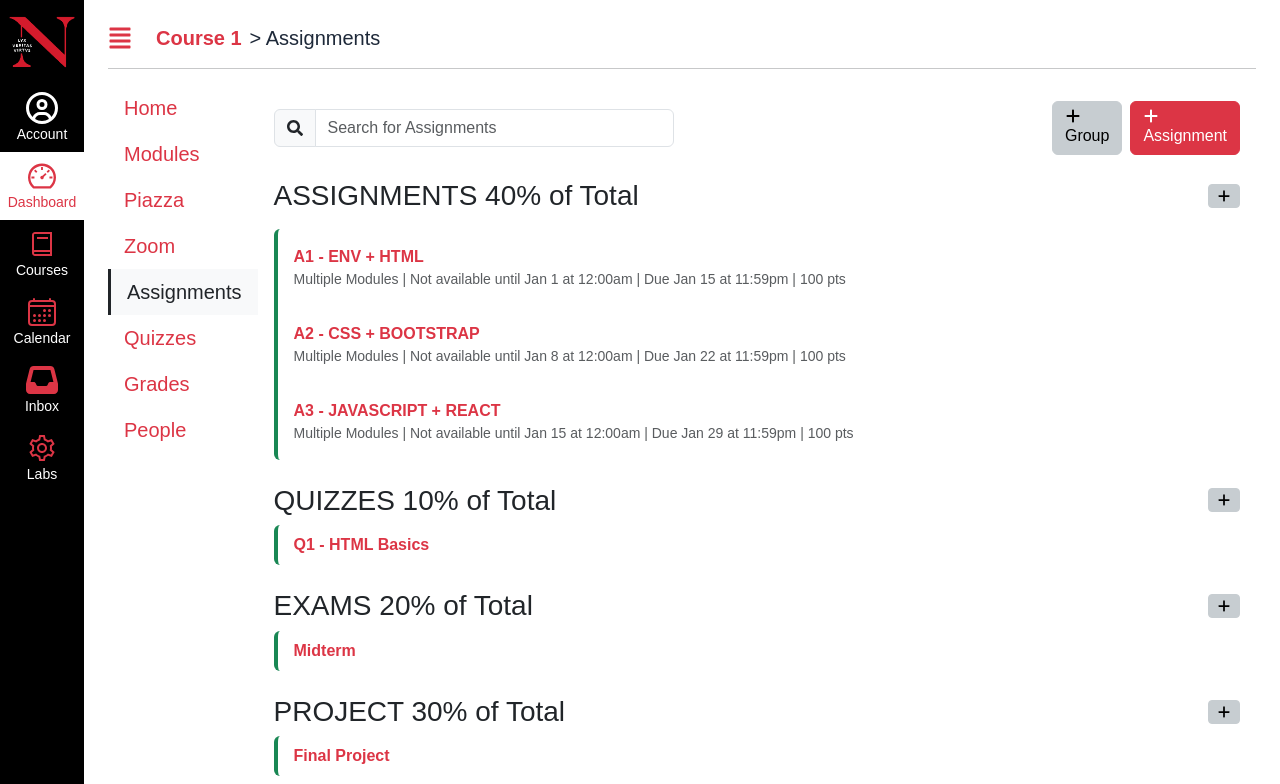
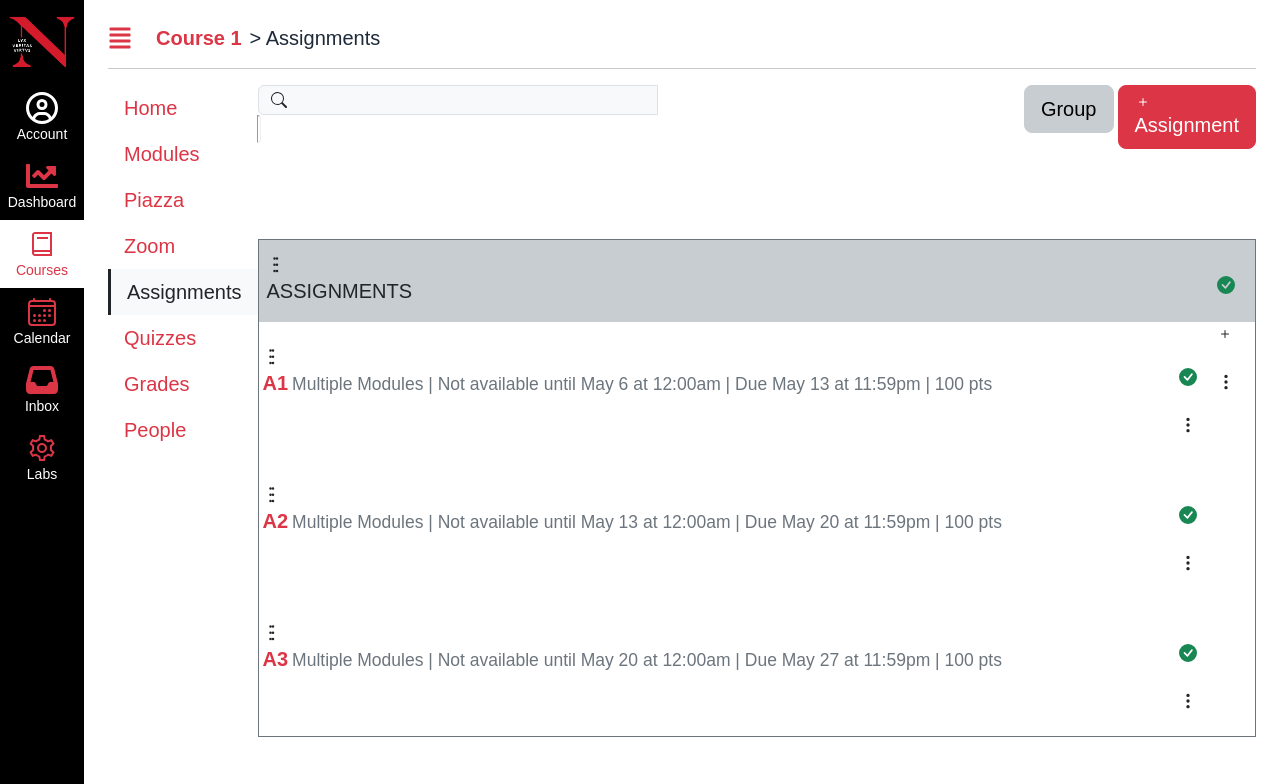
Before and after one commit to itsjustshubh/kambaz-next-js, a Next.js app: page /courses/1/assignments in a window 1280 px wide. Shown: the top 784 px of the page. Built offline with nearby package versions, Linux system fonts and the light colour scheme.

Commit message:
Enhance Kambaz navigation with active state management and improve assignment page layout; add new icons and search functionality; update CSS for better spacing and alignment.

```diff
--- a/app/(kambaz)/Navigation.tsx
+++ b/app/(kambaz)/Navigation.tsx
@@ -1,7 +1,8 @@
 "use client";
 
 import { ReactNode } from "react";
-import { AiOutlineDashboard } from "react-icons/ai";
+import { usePathname } from "next/navigation";
+import { FaChartLine } from "react-icons/fa";
 import { IoCalendarOutline } from "react-icons/io5";
 import { LiaBookSolid, LiaCogSolid } from "react-icons/lia";
 import { FaInbox, FaRegCircleUser } from "react-icons/fa6";
@@ -40,6 +41,14 @@ function NavItem({
 }
 
 export default function KambazNavigation() {
+  const pathname = usePathname();
+  const isAccount = pathname === "/account" || pathname.startsWith("/account/");
+  const isDashboard = pathname === "/dashboard";
+  const isCourses = pathname === "/courses" || pathname.startsWith("/courses/");
+  const isCalendar = pathname.startsWith("/calendar");
+  const isInbox = pathname.startsWith("/inbox");
+  const isLabs = pathname.startsWith("/labs");
+
   return (
     <div
       id="wd-kambaz-navigation"
@@ -63,38 +72,43 @@ export default function KambazNavigation() {
         id="wd-account-link"
         icon={<FaRegCircleUser />}
         label="Account"
+        active={isAccount}
         iconRed={false}
       />
       <NavItem
         href="/dashboard"
         id="wd-dashboard-link"
-        icon={<AiOutlineDashboard />}
+        icon={<FaChartLine />}
         label="Dashboard"
-        active
+        active={isDashboard}
       />
       <NavItem
         href="/courses"
         id="wd-course-link"
         icon={<LiaBookSolid />}
         label="Courses"
+        active={isCourses}
       />
       <NavItem
         href="/calendar"
         id="wd-calendar-link"
         icon={<IoCalendarOutline />}
         label="Calendar"
+        active={isCalendar}
       />
       <NavItem
         href="/inbox"
         id="wd-inbox-link"
         icon={<FaInbox />}
         label="Inbox"
+        active={isInbox}
       />
       <NavItem
         href="/labs"
         id="wd-labs-link"
         icon={<LiaCogSolid />}
         label="Labs"
+        active={isLabs}
       />
     </div>
   );
--- a/app/(kambaz)/account/Navigation.tsx
+++ b/app/(kambaz)/account/Navigation.tsx
@@ -5,7 +5,7 @@ import { usePathname } from "next/navigation";
 export default function AccountNavigation() {
   const pathname = usePathname();
   const linkClass = (path: string) =>
-    `list-group-item border-0 ${pathname === path ? "active" : "text-danger"}`;
+    `list-group-item border-0 ${pathname === path ? "border-start border-3 border-dark text-dark bg-light" : "text-danger"}`;
   return (
     <div id="wd-account-navigation" className="wd list-group fs-5 rounded-0">
       <Link href="/account/signin" className={linkClass("/account/signin")}>
--- /dev/null
+++ b/app/(kambaz)/calendar/page.tsx
@@ -0,0 +1,8 @@
+export default function Calendar() {
+  return (
+    <div id="wd-calendar">
+      <h1 id="wd-calendar-title">Calendar</h1>
+      <hr />
+    </div>
+  );
+}
--- a/app/(kambaz)/courses/[cid]/Navigation.tsx
+++ b/app/(kambaz)/courses/[cid]/Navigation.tsx
@@ -10,15 +10,17 @@ export default function CourseNavigation({ cid }: { cid: string }) {
     exact
       ? pathname === path
       : pathname === path || pathname.startsWith(path + "/");
+  const isHomeActive = pathname === base || pathname === `${base}/home`;
   const linkClass = (path: string, exact = false) =>
     `list-group-item border-0 ${isActive(path, exact) ? "border-start border-3 border-dark text-dark bg-light" : "text-danger"}`;
+  const homeLinkClass = `list-group-item border-0 ${isHomeActive ? "border-start border-3 border-dark text-dark bg-light" : "text-danger"}`;
 
   return (
     <div id="wd-courses-navigation" className="wd list-group fs-5 rounded-0">
       <Link
         href={`${base}/home`}
         id="wd-course-home-link"
-        className={linkClass(`${base}/home`, true)}
+        className={homeLinkClass}
       >
         Home
       </Link>
--- a/app/(kambaz)/courses/[cid]/assignments/page.tsx
+++ b/app/(kambaz)/courses/[cid]/assignments/page.tsx
@@ -1,13 +1,128 @@
 import Link from "next/link";
-import {
-  Button,
-  Form,
-  InputGroup,
-  ListGroup,
-  ListGroupItem,
-} from "react-bootstrap";
-import { FaSearch } from "react-icons/fa";
-import { FaPlus } from "react-icons/fa6";
+
+function SearchIcon() {
+  return (
+    <svg
+      xmlns="http://www.w3.org/2000/svg"
+      width="16"
+      height="16"
+      fill="currentColor"
+      viewBox="0 0 16 16"
+    >
+      <path d="M11.742 10.344a6.5 6.5 0 1 0-1.397 1.398h-.001c.03.04.062.078.098.115l3.85 3.85a1 1 0 0 0 1.415-1.414l-3.85-3.85a1.007 1.007 0 0 0-.115-.1zM12 6.5a5.5 5.5 0 1 1-11 0 5.5 5.5 0 0 1 11 0z" />
+    </svg>
+  );
+}
+
+function PlusIcon({ className }: { className?: string }) {
+  return (
+    <svg
+      xmlns="http://www.w3.org/2000/svg"
+      width="16"
+      height="16"
+      fill="currentColor"
+      viewBox="0 0 16 16"
+      className={className}
+    >
+      <path d="M8 4a.5.5 0 0 1 .5.5v3h3a.5.5 0 0 1 0 1h-3v3a.5.5 0 0 1-1 0v-3h-3a.5.5 0 0 1 0-1h3v-3A.5.5 0 0 1 8 4z" />
+    </svg>
+  );
+}
+
+function GripVerticalIcon() {
+  return (
+    <svg
+      xmlns="http://www.w3.org/2000/svg"
+      width="20"
+      height="20"
+      fill="currentColor"
+      viewBox="0 0 16 16"
+      className="me-2 fs-3"
+      style={{ fontSize: "1.25rem" }}
+    >
+      <path d="M7 2a1 1 0 1 1-2 0 1 1 0 0 1 2 0zm0 5a1 1 0 1 1-2 0 1 1 0 0 1 2 0zm0 5a1 1 0 1 1-2 0 1 1 0 0 1 2 0zM9 2a1 1 0 1 1-2 0 1 1 0 0 1 2 0zm0 5a1 1 0 1 1-2 0 1 1 0 0 1 2 0zm0 5a1 1 0 1 1-2 0 1 1 0 0 1 2 0z" />
+    </svg>
+  );
+}
+
+function GreenCheckIcon() {
+  return (
+    <svg
+      xmlns="http://www.w3.org/2000/svg"
+      width="18"
+      height="18"
+      fill="currentColor"
+      viewBox="0 0 16 16"
+      className="text-success me-1"
+    >
+      <path d="M16 8A8 8 0 1 1 0 8a8 8 0 0 1 16 0zm-3.97-3.03a.75.75 0 0 0-1.08.022L7.477 9.417 5.384 7.323a.75.75 0 0 0-1.06 1.06L6.97 11.03a.75.75 0 0 0 1.079-.02l3.992-4.99a.75.75 0 0 0-.01-1.05z" />
+    </svg>
+  );
+}
+
+function EllipsisVerticalIcon() {
+  return (
+    <svg
+      xmlns="http://www.w3.org/2000/svg"
+      width="18"
+      height="18"
+      fill="currentColor"
+      viewBox="0 0 16 16"
+      className="fs-4"
+    >
+      <path d="M9.5 13a1.5 1.5 0 1 1-3 0 1.5 1.5 0 0 1 3 0zm0-5a1.5 1.5 0 1 1-3 0 1.5 1.5 0 0 1 3 0zm0-5a1.5 1.5 0 1 1-3 0 1.5 1.5 0 0 1 3 0z" />
+    </svg>
+  );
+}
+
+const ASSIGNMENTS_LIST = [
+  {
+    id: "123",
+    title: "A1",
+    notAvailable: "May 6 at 12:00am",
+    due: "May 13 at 11:59pm",
+    pts: 100,
+  },
+  {
+    id: "124",
+    title: "A2",
+    notAvailable: "May 13 at 12:00am",
+    due: "May 20 at 11:59pm",
+    pts: 100,
+  },
+  {
+    id: "125",
+    title: "A3",
+    notAvailable: "May 20 at 12:00am",
+    due: "May 27 at 11:59pm",
+    pts: 100,
+  },
+];
+
+function SectionControls() {
+  return (
+    <div className="float-end">
+      <GreenCheckIcon />
+      <span className="ms-1 align-middle">
+        <PlusIcon className="align-middle" />
+      </span>
+      <span className="ms-1">
+        <EllipsisVerticalIcon />
+      </span>
+    </div>
+  );
+}
+
+function ItemControls() {
+  return (
+    <div className="float-end">
+      <GreenCheckIcon />
+      <span className="ms-1">
+        <EllipsisVerticalIcon />
+      </span>
+    </div>
+  );
+}
 
 export default async function Assignments({
   params,
@@ -16,131 +131,134 @@ export default async function Assignments({
 }) {
   const { cid } = await params;
   return (
-    <div id="wd-assignments" className="p-3">
-      <div className="d-flex justify-content-between align-items-center flex-wrap gap-2 mb-4">
-        <InputGroup className="flex-grow-1" style={{ maxWidth: "400px" }}>
-          <InputGroup.Text>
-            <FaSearch />
-          </InputGroup.Text>
-          <Form.Control
+    <div id="wd-assignments">
+      <div className="text-nowrap mb-4">
+        <div
+          className="input-group flex-grow-1 d-inline-block"
+          style={{ maxWidth: "400px" }}
+        >
+          <span className="input-group-text">
+            <SearchIcon />
+          </span>
+          <input
+            type="text"
+            className="form-control"
             placeholder="Search for Assignments"
             id="wd-search-assignment"
+            aria-label="Search for Assignments"
           />
-        </InputGroup>
-        <div className="d-flex gap-2">
-          <Button variant="secondary" id="wd-add-assignment-group">
-            <FaPlus className="me-1" /> Group
-          </Button>
-          <Button variant="danger" id="wd-add-assignment">
-            <FaPlus className="me-1" /> Assignment
-          </Button>
         </div>
+        <button
+          type="button"
+          className="btn btn-danger btn-lg float-end ms-1"
+          id="wd-add-assignment"
+        >
+          <PlusIcon
+            className="position-relative me-2"
+            style={{ bottom: "1px" }}
+          />
+          Assignment
+        </button>
+        <button
+          type="button"
+          className="btn btn-secondary btn-lg float-end"
+          id="wd-add-assignment-group"
+        >
+          Group
+        </button>
+      </div>
+      <br />
+      <br />
+      <br />
+
+      <div className="wd-module p-0 mb-5 fs-5 border border-secondary rounded-0">
+        <div className="wd-title p-3 ps-2 bg-secondary">
+          <GripVerticalIcon />
+          ASSIGNMENTS
+          <SectionControls />
+        </div>
+        <ul className="list-group wd-lessons rounded-0">
+          {ASSIGNMENTS_LIST.map((a) => (
+            <li
+              key={a.id}
+              className="list-group-item wd-lesson p-3 ps-1 border-0"
+            >
+              <GripVerticalIcon />
+              <Link
+                href={`/courses/${cid}/assignments/${a.id}`}
+                className="wd-assignment-link fw-bold text-danger text-decoration-none"
+              >
+                {a.title}
+              </Link>
+              <span className="text-secondary small ms-1">
+                Multiple Modules | Not available until {a.notAvailable} | Due{" "}
+                {a.due} | {a.pts} pts
+              </span>
+              <ItemControls />
+            </li>
+          ))}
+        </ul>
       </div>
 
-      <h3
-        id="wd-assignments-title"
-        className="d-flex align-items-center justify-content-between mt-2 mb-3"
-      >
-        ASSIGNMENTS 40% of Total
-        <Button variant="secondary" size="sm">
-          <FaPlus />
-        </Button>
-      </h3>
-      <ListGroup className="mb-4">
-        <ListGroupItem className="d-flex align-items-start border-0 border-start border-4 border-success py-3">
-          <div className="flex-grow-1">
-            <Link
-              href={`/courses/${cid}/assignments/123`}
-              className="wd-assignment-link fw-bold text-danger text-decoration-none"
-            >
-              A1 - ENV + HTML
-            </Link>
-            <div className="text-muted small">
-              Multiple Modules | Not available until Jan 1 at 12:00am | Due Jan
-              15 at 11:59pm | 100 pts
+      <div className="wd-module p-0 mb-5 fs-5 border border-secondary rounded-0">
+        <div className="wd-title p-3 ps-2 bg-secondary">
+          <GripVerticalIcon />
+          QUIZZES
+          <SectionControls />
         </div>
-          </div>
-        </ListGroupItem>
-        <ListGroupItem className="d-flex align-items-start border-0 border-start border-4 border-success py-3">
-          <div className="flex-grow-1">
-            <Link
-              href={`/courses/${cid}/assignments/124`}
-              className="wd-assignment-link fw-bold text-danger text-decoration-none"
-            >
-              A2 - CSS + BOOTSTRAP
-            </Link>
-            <div className="text-muted small">
-              Multiple Modules | Not available until Jan 8 at 12:00am | Due Jan
-              22 at 11:59pm | 100 pts
-            </div>
-          </div>
-        </ListGroupItem>
-        <ListGroupItem className="d-flex align-items-start border-0 border-start border-4 border-success py-3">
-          <div className="flex-grow-1">
-            <Link
-              href={`/courses/${cid}/assignments/125`}
-              className="wd-assignment-link fw-bold text-danger text-decoration-none"
-            >
-              A3 - JAVASCRIPT + REACT
-            </Link>
-            <div className="text-muted small">
-              Multiple Modules | Not available until Jan 15 at 12:00am | Due Jan
-              29 at 11:59pm | 100 pts
-            </div>
-          </div>
-        </ListGroupItem>
-      </ListGroup>
-
-      <h3 className="d-flex align-items-center justify-content-between">
-        QUIZZES 10% of Total
-        <Button variant="secondary" size="sm">
-          <FaPlus />
-        </Button>
-      </h3>
-      <ListGroup className="mb-4">
-        <ListGroupItem className="d-flex align-items-start border-0 border-start border-4 border-success">
+        <ul className="list-group wd-lessons rounded-0">
+          <li className="list-group-item wd-lesson p-3 ps-1 border-0">
+            <GripVerticalIcon />
             <Link
               href={`/courses/${cid}/assignments/q1`}
               className="wd-assignment-link fw-bold text-danger text-decoration-none"
             >
               Q1 - HTML Basics
             </Link>
-        </ListGroupItem>
-      </ListGroup>
+            <ItemControls />
+          </li>
+        </ul>
+      </div>
 
-      <h3 className="d-flex align-items-center justify-content-between">
-        EXAMS 20% of Total
-        <Button variant="secondary" size="sm">
-          <FaPlus />
-        </Button>
-      </h3>
-      <ListGroup className="mb-4">
-        <ListGroupItem className="d-flex align-items-start border-0 border-start border-4 border-success">
+      <div className="wd-module p-0 mb-5 fs-5 border border-secondary rounded-0">
+        <div className="wd-title p-3 ps-2 bg-secondary">
+          <GripVerticalIcon />
+          EXAMS
+          <SectionControls />
+        </div>
+        <ul className="list-group wd-lessons rounded-0">
+          <li className="list-group-item wd-lesson p-3 ps-1 border-0">
+            <GripVerticalIcon />
             <Link
               href={`/courses/${cid}/assignments/midterm`}
               className="wd-assignment-link fw-bold text-danger text-decoration-none"
             >
               Midterm
             </Link>
-        </ListGroupItem>
-      </ListGroup>
+            <ItemControls />
+          </li>
+        </ul>
+      </div>
 
-      <h3 className="d-flex align-items-center justify-content-between">
-        PROJECT 30% of Total
-        <Button variant="secondary" size="sm">
-          <FaPlus />
-        </Button>
-      </h3>
-      <ListGroup>
-        <ListGroupItem className="d-flex align-items-start border-0 border-start border-4 border-success">
+      <div className="wd-module p-0 mb-5 fs-5 border border-secondary rounded-0">
+        <div className="wd-title p-3 ps-2 bg-secondary">
+          <GripVerticalIcon />
+          PROJECT
+          <SectionControls />
+        </div>
+        <ul className="list-group wd-lessons rounded-0">
+          <li className="list-group-item wd-lesson p-3 ps-1 border-0">
+            <GripVerticalIcon />
             <Link
               href={`/courses/${cid}/assignments/project`}
               className="wd-assignment-link fw-bold text-danger text-decoration-none"
             >
               Final Project
             </Link>
-        </ListGroupItem>
-      </ListGroup>
+            <ItemControls />
+          </li>
+        </ul>
+      </div>
     </div>
   );
 }
--- a/app/(kambaz)/courses/[cid]/home/page.tsx
+++ b/app/(kambaz)/courses/[cid]/home/page.tsx
@@ -1,17 +1,20 @@
+import { Row, Col } from "react-bootstrap";
 import Modules from "../modules/page";
 import CourseStatus from "./Status";
 
 export default function Home() {
   return (
     <div id="wd-home">
-      <div className="d-flex" id="wd-home-flex">
-        <div className="flex-fill me-3">
+      <Row id="wd-home-cols">
+        <Col lg={3} className="d-none d-lg-block" />
+        <Col lg={3} className="d-none d-lg-block" />
+        <Col xs={12} lg={3} className="pe-lg-3">
           <Modules />
-        </div>
-        <div className="d-none d-lg-block">
+        </Col>
+        <Col xs={12} lg={3} className="d-none d-lg-block">
           <CourseStatus />
-        </div>
-      </div>
+        </Col>
+      </Row>
     </div>
   );
 }
--- /dev/null
+++ b/app/(kambaz)/inbox/page.tsx
@@ -0,0 +1,8 @@
+export default function Inbox() {
+  return (
+    <div id="wd-inbox">
+      <h1 id="wd-inbox-title">Inbox</h1>
+      <hr />
+    </div>
+  );
+}
--- a/app/labs/lab2/Margins.tsx
+++ b/app/labs/lab2/Margins.tsx
@@ -2,14 +2,42 @@ export default function Margins() {
   return (
     <div id="wd-css-margins">
       <h2>Margins</h2>
-      <div className="wd-margin-bottom wd-padded-top-left wd-border-fat wd-border-red wd-border-solid wd-bg-color-yellow">
-        Margin bottom
+      <div
+        id="wd-margins-padding-top-left"
+        className="wd-border-fat wd-border-solid wd-border-red wd-bg-color-yellow wd-padded-top-left"
+      >
+        Fat red border, yellow background, big padding above and left
       </div>
-      <div className="wd-margin-right-left wd-padded-bottom-right wd-border-fat wd-border-blue wd-border-solid wd-bg-color-yellow">
-        Margin left right
+      <div
+        id="wd-margins-padding-bottom"
+        className="wd-border-fat wd-border-solid wd-border-blue wd-bg-color-yellow wd-padded-bottom"
+      >
+        Fat blue border, yellow background, big padding at bottom
       </div>
-      <div className="wd-margin-all-around wd-padding-fat wd-border-fat wd-border-yellow wd-border-solid wd-bg-color-blue wd-fg-color-white">
-        Margin all around
+      <div
+        id="wd-margins-padding-all"
+        className="wd-border-fat wd-border-solid wd-border-yellow wd-bg-color-blue wd-fg-color-white wd-padding-fat"
+      >
+        Fat yellow border, blue background, big padding all around
+      </div>
+      <div
+        id="wd-margins-margin-bottom"
+        className="wd-border-fat wd-border-solid wd-border-red wd-bg-color-yellow wd-margin-bottom"
+      >
+        Fat red border, yellow background, margin at bottom
+      </div>
+      <div
+        id="wd-margins-centered"
+        className="wd-border-fat wd-border-solid wd-border-blue wd-bg-color-yellow wd-margin-center"
+        style={{ maxWidth: "400px" }}
+      >
+        Fat blue border, yellow background, centered (margins both sides)
+      </div>
+      <div
+        id="wd-margins-big-margins"
+        className="wd-border-fat wd-border-solid wd-border-yellow wd-bg-color-blue wd-fg-color-white wd-margin-all-around"
+      >
+        Fat yellow border, blue background, big margins all around
       </div>
     </div>
   );
--- a/app/labs/lab2/ReactIconsSampler.tsx
+++ b/app/labs/lab2/ReactIconsSampler.tsx
@@ -1,5 +1,9 @@
-import { FaCalendar, FaEnvelopeOpenText, FaRegClock } from "react-icons/fa";
-import { AiOutlineDashboard } from "react-icons/ai";
+import {
+  FaCalendar,
+  FaChartLine,
+  FaEnvelopeOpenText,
+  FaRegClock,
+} from "react-icons/fa";
 import { FaBookBible } from "react-icons/fa6";
 import { VscAccount } from "react-icons/vsc";
 
@@ -9,7 +13,7 @@ export default function ReactIconsSampler() {
       <h3>React Icons Sampler</h3>
       <div style={{ display: "flex", gap: "0.5rem", fontSize: "1.75rem" }}>
         <VscAccount />
-        <AiOutlineDashboard />
+        <FaChartLine />
         <FaBookBible />
         <FaCalendar />
         <FaEnvelopeOpenText />
--- a/package.json
+++ b/package.json
@@ -6,7 +6,8 @@
     "dev": "clear && next dev",
     "build": "next build",
     "start": "next start",
-    "lint": "eslint"
+    "lint": "eslint",
+    "ping": "node scripts/ping-pages.mjs"
   },
   "dependencies": {
     "bootstrap": "^5.3.8",
--- /dev/null
+++ b/scripts/ping-pages.mjs
@@ -0,0 +1,50 @@
+const BASE = process.env.BASE_URL || "http://localhost:3000";
+
+const ROUTES = [
+  "/",
+  "/dashboard",
+  "/account",
+  "/account/signin",
+  "/account/signup",
+  "/account/profile",
+  "/courses",
+  "/calendar",
+  "/inbox",
+  "/labs",
+  "/labs/lab1",
+  "/labs/lab2",
+  "/labs/lab2/tailwind",
+  "/labs/lab3",
+  "/courses/1234",
+  "/courses/1234/home",
+  "/courses/1234/modules",
+  "/courses/1234/assignments",
+  "/courses/1234/assignments/123",
+  "/courses/1234/grades",
+  "/courses/1234/people",
+  "/courses/1234/people/table",
+  "/courses/1234/piazza",
+  "/courses/1234/quizzes",
+  "/courses/1234/zoom",
+];
+
+async function ping(url) {
+  try {
+    const res = await fetch(url, {
+      redirect: "follow",
+      headers: { "User-Agent": "PingScript" },
+    });
+    return { url, status: res.status, ok: res.ok };
+  } catch (err) {
+    return { url, status: "ERR", ok: false, error: err.message };
+  }
+}
+
+console.log("Pinging", BASE, "\n");
+for (const path of ROUTES) {
+  const full = `${BASE}${path}`;
+  const { status, ok } = await ping(full);
+  const icon = ok || status === 307 || status === 308 ? "✓" : "✗";
+  console.log(`${icon} ${status} ${path}`);
+}
+console.log("\nDone.");
```
Also changed, not shown: app/labs/lab2/index.css (+10 -1 lines). Lines whose indentation alone changed are shown as unchanged.
